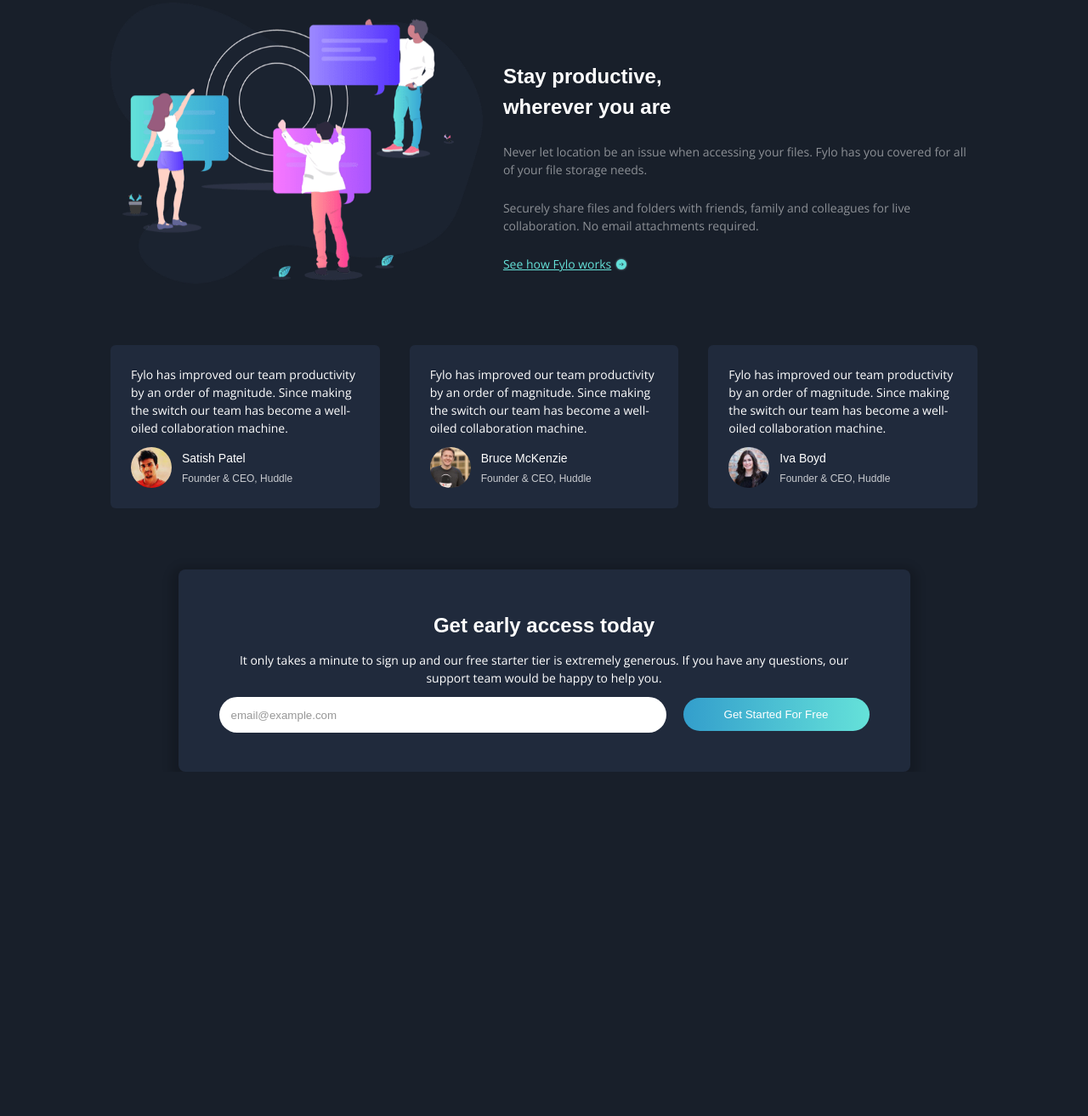
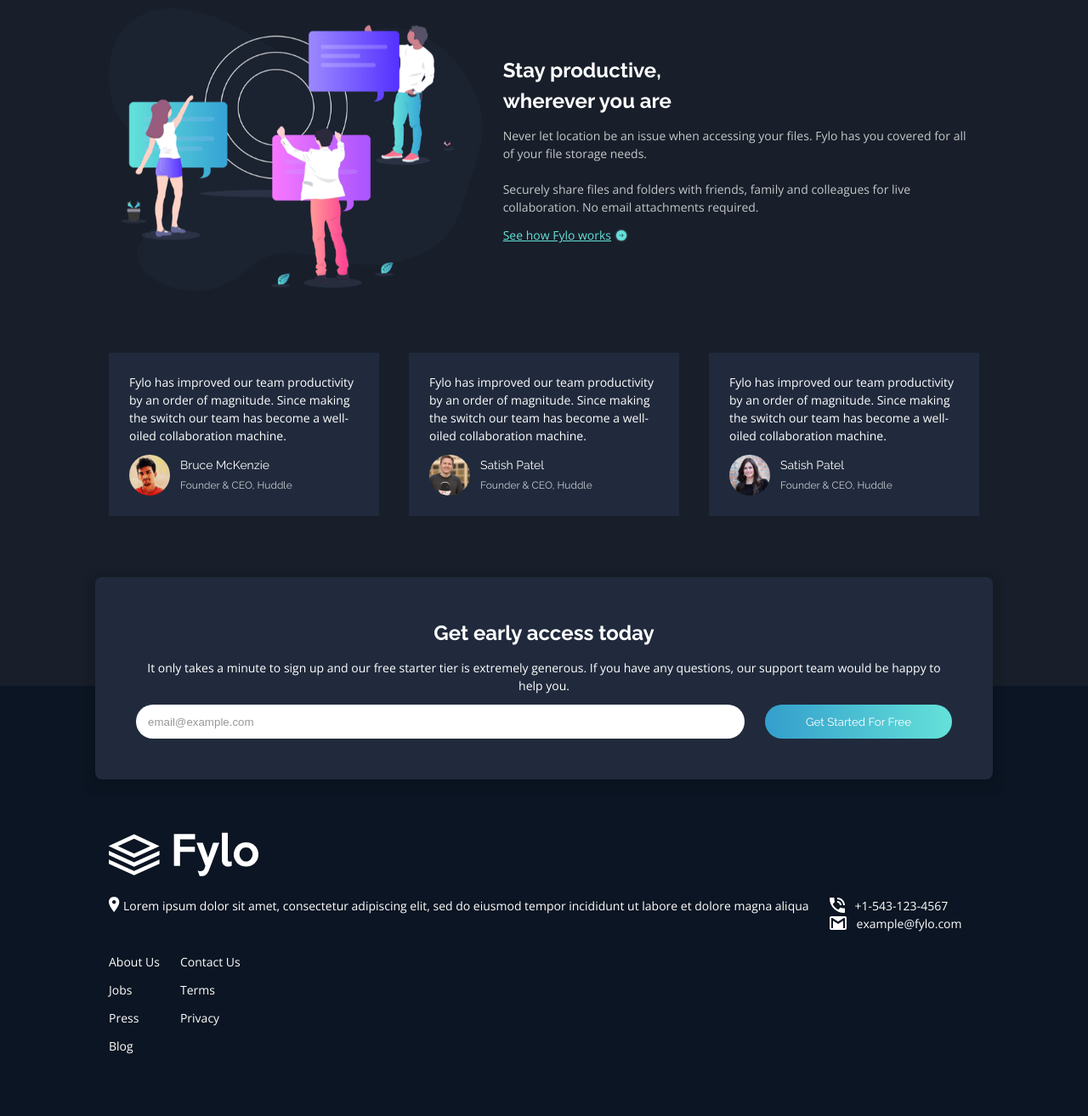
Before and after one commit to yvnvs/fylo-dark-theme-landing-page-master, a plain HTML site: page index.html in a window 1280 px wide. Shown: the part 1362-2675 px from the top of the page at 85% size. Before the commit the page ends 2270 px from the top, so only its background shows below. Drawn offline with nearby package versions, Linux system fonts and the light colour scheme; a web font is replaced by a local one.

Commit message:
+footer and some refactors

```diff
--- a/index.html
+++ b/index.html
@@ -2,141 +2,122 @@
 <html lang="en">
 
 <head>
-  <meta charset="UTF-8">
-  <meta name="viewport" content="width=device-width, initial-scale=1.0">
+  <meta charset="UTF-8" />
+  <meta name="viewport" content="width=device-width, initial-scale=1.0" />
   <!-- displays site properly based on user's device -->
 
-  <link rel="icon" type="image/png" sizes="32x32" href="./images/favicon-32x32.png">
+  <link rel="icon" type="image/png" sizes="32x32" href="./images/favicon-32x32.png" />
 
-  <title>Frontend Mentor | Fylo landing page with dark theme and features grid</title>
+  <title>
+    Frontend Mentor | Fylo landing page with dark theme and features grid
+  </title>
 
-  <!-- Feel free to remove these styles or customise in your own stylesheet 👍 -->
-  <link rel="stylesheet" href="reset.css">
-  <link rel="preconnect" href="https://fonts.googleapis.com">
-  <link rel="preconnect" href="https://fonts.gstatic.com" crossorigin>
-  <link
-    href="https://fonts.googleapis.com/css2?family=Open+Sans:wght@400;700&family=Oxygen&family=Oxygen+Mono&family=Raleway:wght@400;700&display=swap"
-    rel="stylesheet">
+  <link href="./reset.css" rel="stylesheet" />
 
-  <link rel="stylesheet" href="style.css">
+  <link rel="preconnect" href="https://fonts.googleapis.com" />
+  <link rel="preconnect" href="https://fonts.gstatic.com" crossorigin />
+  <link href="https://fonts.googleapis.com/css2?family=Open+Sans:wght@400;700&family=Raleway:wght@400;700&display=swap"
+    rel="stylesheet" />
+
+  <link href="./style.css" rel="stylesheet" />
 </head>
 
 <body>
   <div class="container">
-    <!-- HEADER -->
     <header>
       <div class="logo">
-        <img src="/images/logo.svg" alt="Logo">
+        <img src="./images/logo.svg" alt="Logo" />
       </div>
       <nav>
-        <a href="">Features</a>
-        <a href="">Team</a>
-        <a href="">Sign In</a>
+        <a href="#">Features</a>
+        <a href="#">Team</a>
+        <a href="#">Sign In</a>
       </nav>
     </header>
-
-    <!-- HERO -->
     <section id="hero">
       <div class="hero-image">
-        <img src="./images/illustration-intro.png" alt="Intro">
+        <img src="./images/illustration-intro.png" alt="Intro" />
       </div>
-      <h1> All your files in one secure location, accessible anywhere. </h1>
+      <h1>All your files in one secure location, accessible anywhere.</h1>
       <p>
-        Fylo stores all your most important files in one secure location. Access them wherever
-        you need, share and collaborate with friends family, and co-workers.
+        Fylo stores all your most important files in one secure location.
+        Access them wherever you need, share and collaborate with friends
+        family, and co-workers.
       </p>
-      <button class="primary-button"> Get Started</button>
+      <button class="primary-button">Get Started</button>
     </section>
-
-    <!-- FEATURES -->
     <section id="features">
-
       <div class="feature-card">
         <div class="feature-card-image">
-          <img src="./images/icon-access-anywhere.svg" alt="Feature 1">
+          <img src="./images/icon-access-anywhere.svg" alt="Feature 1" />
         </div>
         <h3>Access your files, anywhere</h3>
-        <p>The ability to use a smartphone, tablet, or computer to access your account means your
-          files follow you everywhere.</p>
+        <p>
+          The ability to use a smartphone, tablet, or computer to access your
+          account means your files follow you everywhere.
+        </p>
       </div>
-
       <div class="feature-card">
-
         <div class="feature-card-image">
-
-          <img src="./images/icon-security.svg" alt="Feature 2">
+          <img src="./images/icon-security.svg" alt="Feature 1" />
         </div>
-        <h3> Security you can trust</h3>
-        <p>2-factor authentication and user-controlled encryption are just a couple of the security
-          features we allow to help secure your files.</p>
+        <h3>Security you can trust</h3>
+        <p>
+          2-factor authentication and user-controlled encryption are just a
+          couple of the security features we allow to help secure your files.
+        </p>
       </div>
-
       <div class="feature-card">
-
         <div class="feature-card-image">
-          <img src="./images/icon-collaboration.svg" alt="Feature 3">
+          <img src="./images/icon-collaboration.svg" alt="Feature 1" />
         </div>
         <h3>Real-time collaboration</h3>
-        <p>Securely share files and folders with friends, family and colleagues for live collaboration.
-          No email attachments required.</p>
+        <p>
+          Securely share files and folders with friends, family and colleagues
+          for live collaboration. No email attachments required.
+        </p>
       </div>
-
       <div class="feature-card">
         <div class="feature-card-image">
-          <img src="./images/icon-any-file.svg" alt="Feature 4">
+          <img src="./images/icon-any-file.svg" alt="Feature 1" />
         </div>
-        <h3> Store any type of file</h3>
-        <p>Whether you're sharing holidays photos or work documents, Fylo has you covered allowing for all
-          file types to be securely stored and shared.</p>
+        <h3>Store any type of file</h3>
+        <p>
+          Whether you're sharing holidays photos or work documents, Fylo has
+          you covered allowing for all file types to be securely stored and
+          shared.
+        </p>
       </div>
-
     </section>
-
-    <!-- STAY PRODUCTIVE SECTION-->
     <section id="stay-productive">
       <div class="image-wrapper">
-        <img src="./images/illustration-stay-productive.png" alt="Stay Productive">
+        <img src="./images/illustration-stay-productive.png" alt="Stay productive" />
       </div>
-
-      <div class="content">
+      <div class="content-wrapper">
         <h2>Stay productive, wherever you are</h2>
-        <p> Never let location be an issue when accessing your files. Fylo has you covered for all of your file
-          storage needs.
+        <p>
+          Never let location be an issue when accessing your files. Fylo has
+          you covered for all of your file storage needs.
+          <br />
+          <br />
+          Securely share files and folders with friends, family and colleagues
+          for live collaboration. No email attachments required.
         </p>
+        <a href="#">See how Fylo works
+          <img src="./images/icon-arrow.svg" aria-hidden="true" />
+        </a>
+      </div>
+    </section>
+    <section id="quotes">
+      <div class="quote-card">
         <p>
-          Securely share files and folders with friends, family and colleagues for live collaboration. No email
-          attachments required.
+          Fylo has improved our team productivity by an order of magnitude.
+          Since making the switch our team has become a well-oiled
+          collaboration machine.
         </p>
-        <a href="#">See how Fylo works <img src="./images/icon-arrow.svg" aria-hidden="true" alt=""></a>
-      </div>
-
-    </section>
-
-
-    <!-- QUOTES -->
-    <section id="quotes">
-
-      <div class="quote-card">
-        <p> Fylo has improved our team productivity by an order of magnitude. Since making the switch our team has
-          become a well-oiled collaboration machine.</p>
-
         <div class="profile-wrapper">
           <div class="profile-image">
-            <img src="./images/profile-1.jpg" alt="Satish Patel">
-          </div>
-          <div class="profile-content">
-            <h5>Satish Patel</h5>
-            <h6>Founder & CEO, Huddle</h6>
-          </div>
-        </div>
-      </div>
-      <div class="quote-card">
-        <p> Fylo has improved our team productivity by an order of magnitude. Since making the switch our team has
-          become a well-oiled collaboration machine.</p>
-
-        <div class="profile-wrapper">
-          <div class="profile-image">
-            <img src="./images/profile-2.jpg" alt="Bruce McKenzie">
+            <img src="./images/profile-1.jpg" alt="Satish Patel" />
           </div>
           <div class="profile-content">
             <h5>Bruce McKenzie</h5>
@@ -146,72 +127,91 @@
       </div>
       <div class="quote-card">
         <p>
-          Fylo has improved our team productivity by an order of magnitude. Since making the switch our team has
-          become a well-oiled collaboration machine.</p>
-
+          Fylo has improved our team productivity by an order of magnitude.
+          Since making the switch our team has become a well-oiled
+          collaboration machine.
+        </p>
         <div class="profile-wrapper">
           <div class="profile-image">
-            <img src="./images/profile-3.jpg" alt="Iva Boyd">
+            <img src="./images/profile-2.jpg" alt="Satish Patel" />
           </div>
           <div class="profile-content">
-            <h5>Iva Boyd</h5>
+            <h5>Satish Patel</h5>
             <h6>Founder & CEO, Huddle</h6>
           </div>
         </div>
       </div>
-
+      <div class="quote-card">
+        <p>
+          Fylo has improved our team productivity by an order of magnitude.
+          Since making the switch our team has become a well-oiled
+          collaboration machine.
+        </p>
+        <div class="profile-wrapper">
+          <div class="profile-image">
+            <img src="./images/profile-3.jpg" alt="Satish Patel" />
+          </div>
+          <div class="profile-content">
+            <h5>Satish Patel</h5>
+            <h6>Founder & CEO, Huddle</h6>
+          </div>
+        </div>
+      </div>
     </section>
-
-    <!-- CALL-TO-ACTION -->
-
     <section id="call-to-action">
-      <h2> Get early access today</h2>
+      <h2>Get early access today</h2>
       <p>
-        It only takes a minute to sign up and our free starter tier is extremely generous. If you have any
-        questions, our support team would be happy to help you.
+        It only takes a minute to sign up and our free starter tier is
+        extremely generous. If you have any questions, our support team would
+        be happy to help you.
       </p>
       <form>
         <div class="input-wrapper">
-          <input type="text" placeholder="email@example.com">
+          <input type="text" placeholder="email@example.com" />
         </div>
         <div class="button-wrapper">
-          <button class="primary-button"> Get Started For Free</button>
+          <button class="primary-button">Get Started For Free</button>
         </div>
       </form>
     </section>
-
-
   </div>
-
-  <!--
-
-
-
-
-
-
-
-  Lorem ipsum dolor sit amet, consectetur adipiscing elit, sed do eiusmod tempor incididunt ut labore et
-  dolore magna aliqua
-
-  +1-543-123-4567
-  example@fylo.com
-
-  About Us
-  Jobs
-  Press
-  Blog
-
-  Contact Us
-  Terms
-  Privacy -->
-
-  <!-- <footer>
-    <p class="attribution">
-      Challenge by <a href="https://www.frontendmentor.io?ref=challenge" target="_blank">Frontend Mentor</a>.
-      Coded by <a href="#">Your Name Here</a>.
-    </p>
-  </footer> -->
+  <footer>
+    <div class="container">
+      <div class="logo">
+        <img src="./images/logo.svg" alt="Logo" />
+      </div>
+      <div class="footer-bottom">
+        <div class="footer-address">
+          <img src="./images/icon-location.svg" />
+          <p>
+            Lorem ipsum dolor sit amet, consectetur adipiscing elit, sed do
+            eiusmod tempor incididunt ut labore et dolore magna aliqua
+          </p>
+        </div>
+        <div class="footer-com">
+          <div class="item">
+            <img src="./images/icon-phone.svg" />
+            <p>+1-543-123-4567</p>
+          </div>
+          <div class="item">
+            <img src="./images/icon-email.svg" />
+            <p>example@fylo.com</p>
+          </div>
+        </div>
+        <div class="footer-menu">
+          <a href="#">About Us</a>
+          <a href="#">Jobs</a>
+          <a href="#">Press</a>
+          <a href="#">Blog</a>
+        </div>
+        <div class="footer-menu">
+          <a href="#">Contact Us</a>
+          <a href="#">Terms</a>
+          <a href="#">Privacy</a>
+        </div>
+      </div>
+    </div>
+  </footer>
 </body>
 
 </html>
--- a/style.css
+++ b/style.css
@@ -2,27 +2,25 @@
 - Dark Blue (main background): hsl(218, 28%, 13%)
 - Dark Blue (footer background): hsl(216, 53%, 9%)
 - Dark Blue (testimonials background): hsl(219, 30%, 18%)
-
 - Cyan (inside call-to-action gradient): hsl(176, 68%, 64%)
 - Blue (inside call-to-action gradient): hsl(198, 60%, 50%)
 - Light Red (error): hsl(0, 100%, 63%)
 - White: hsl(0, 0%, 100%) */
 
-
-:root{
+:root {
+    --footer-blue: hsl(216, 53%, 9%);
+    --darkest-blue: hsl(219, 30%, 18%);
     --dark-blue: hsl(218, 28%, 13%);
     --white: hsl(0, 0%, 100%);
     --blue: hsl(198, 60%, 50%);
     --cyan: hsl(176, 68%, 64%);
   }
 
-
-
   body {
     color: var(--white);
+    background-color: var(--dark-blue);
     font-size: 14px;
     font-family: "Open Sans", sans-serif;
-    background-color: var(--dark-blue);
     line-height: 1.5;
   }
 
@@ -33,57 +31,52 @@
   h5,
   h6,
   button,
-nav{
-    font-family: "Ralewat", sans-serif;
+  nav {
+    font-family: "Raleway", sans-serif;
   }
 
   .container {
     width: 94%;
-    max-width: 1020px;
+    max-width: 1024px;
     margin-left: auto;
     margin-right: auto;
-
   }
 
-.primary-button{
+  .primary-button {
     background: linear-gradient(to right, var(--blue), var(--cyan));
-    padding: 12px 48px ;
+    padding: 12px 48px;
     border-radius: 9999px;
     color: var(--white);
+  }
 
-}
-/* HEADER */
+  /* Header */
 
-header{
+  header {
     height: 128px;
     display: flex;
     align-items: center;
     justify-content: space-between;
-
   }
 
-nav{
+  nav {
     display: flex;
     gap: 36px;
   }
 
-/* HERO */
+  /* Hero */
 
-
-#hero{
+  #hero {
     display: flex;
+    flex-direction: column;
     align-items: center;
-    flex-direction: column;
     gap: 24px;
     margin-left: auto;
     margin-right: auto;
     text-align: center;
-    max-width: 75ch; /* Hero alanındaki yazıları 75 karaktere sabitler*/
-
-
+    max-width: 75ch;
   }
 
-#hero .hero-image  {
+  #hero .hero-image {
     display: flex;
     justify-content: center;
   }
@@ -92,8 +85,10 @@
     font-size: 36px;
   }
 
+  #hero p {
+  }
 
-/* FEATURES */
+  /* Features */
 
   #features {
     margin-top: 72px;
@@ -101,7 +96,7 @@
     align-items: center;
     justify-content: center;
     flex-wrap: wrap;
-    gap:24px;
+    gap: 24px;
   }
 
   #features .feature-card {
@@ -109,8 +104,7 @@
     flex-direction: column;
     align-items: center;
     text-align: center;
-
-    width: calc(50% - 24px);
+    width: calc(50% - 12px);
     min-width: 310px;
   }
 
@@ -118,42 +112,39 @@
     font-weight: 700;
     margin-top: 24px;
     margin-bottom: 12px;
-    font-size: 16px;
+    font-size: 18px;
   }
 
   #features .feature-card p {
-    opacity: 0.5;;
+    opacity: 0.75;
   }
 
-/* STAY PRODUCTIVE */
+  /* Stay Productive */
 
-#stay-productive{
+  #stay-productive {
     margin-top: 72px;
     display: flex;
-    gap:24px;
+    gap: 24px;
     align-items: center;
   }
 
-#stay-productive .content{
-    margin-top: 56px;
+  #stay-productive .content-wrapper {
     display: flex;
     flex-direction: column;
-
-    text-align: left;
-    gap: 24px;
+    gap: 12px;
   }
 
-
-#stay-productive .content h2 {
+  #stay-productive h2 {
+    font-size: 24px;
     font-weight: 700;
-    max-width: 20ch;
-    font-size: 24px;
-}
-#stay-productive p{
-    opacity: 0.5;
+    max-width: 15ch;
   }
 
-#stay-productive .content a{
+  #stay-productive p {
+    opacity: 0.75;
+  }
+
+  #stay-productive a {
     display: flex;
     align-items: center;
     gap: 4px;
@@ -161,8 +152,7 @@
     text-decoration: underline;
   }
 
-/* QUOTES */
-
+  /* Quotes */
 
   #quotes {
     margin-top: 72px;
@@ -174,8 +164,7 @@
 
   #quotes .quote-card {
     padding: 24px;
-    background-color: hsl(219, 30%, 18%);
-    border-radius: 6px;
+    background-color: var(--darkest-blue);
   }
 
   #quotes .quote-card p {
@@ -201,48 +190,90 @@
     margin-top: 4px;
   }
 
-
-  /* CALL TO ACTION */
+  /* call-to-action */
 
   #call-to-action {
+    position: absolute;
+    left: 0;
+    right: 0;
     margin-top: 72px;
     width: 75%;
     margin-left: auto;
     margin-right: auto;
     text-align: center;
-    background-color: hsl(219, 30%, 18%);
+    background-color: var(--darkest-blue);
     padding: 48px;
     border-radius: 8px;
-    box-shadow: 0 5px 10px 10px rgba(0, 0, 0, 0.15);
+    box-shadow: 0 5px 10px 10px rgba(0, 0, 0, 0.1);
   }
 
-  #call-to-action h2{
+  #call-to-action h2 {
     font-size: 24px;
     margin-bottom: 12px;
     font-weight: 700;
   }
 
-
-  #call-to-action form{
+  #call-to-action form {
+    margin-top: 12px;
     display: flex;
     align-items: center;
+    justify-content: center;
     gap: 24px;
-    margin-top: 12px;
   }
 
-  #call-to-action .input-wrapper{
+  #call-to-action .input-wrapper {
     height: 40px;
     flex: 1;
+    border-radius: 999px;
+    overflow: hidden;
   }
 
-  #call-to-action .input-wrapper input{
+  #call-to-action .input-wrapper input {
     width: 100%;
     height: 100%;
     text-indent: 12px;
-    border-radius: 9999px;
-    overflow: hidden;
   }
 
   #call-to-action .input-wrapper input::placeholder {
     opacity: 0.75;
   }
+
+  /* footer */
+
+  footer {
+    background-color: var(--footer-blue);
+    padding-top: 172px;
+    padding-bottom: 72px;
+    margin-top: 200px;
+  }
+
+  footer .footer-bottom {
+    margin-top: 24px;
+    display: flex;
+    gap: 24px;
+    flex-wrap: wrap;
+  }
+
+  .footer-address {
+    display: flex;
+    align-items: flex-start;
+    gap: 4px;
+  }
+
+  .footer-com .item {
+    display: flex;
+    align-items: center;
+    gap: 12px;
+  }
+
+  .footer-menu {
+    display: flex;
+    flex-direction: column;
+    gap: 12px;
+  }
+
+  @media (max-width: 475px) {
+    footer .footer-bottom {
+      flex-direction: column;
+    }
+  }
```
Lines whose indentation alone changed are shown as unchanged.
